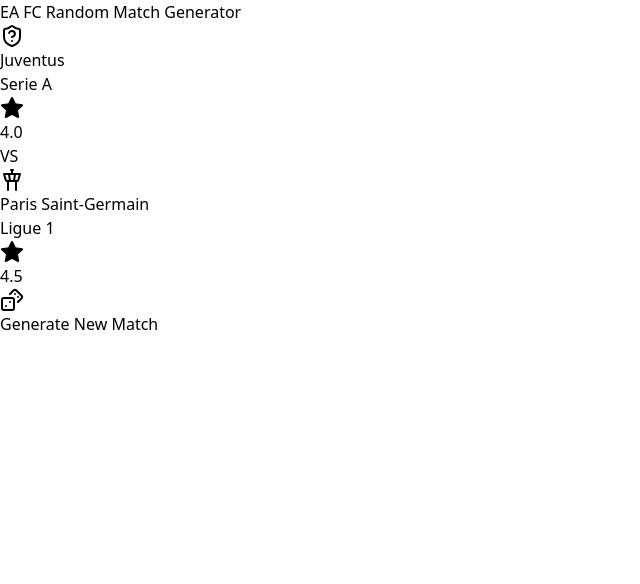
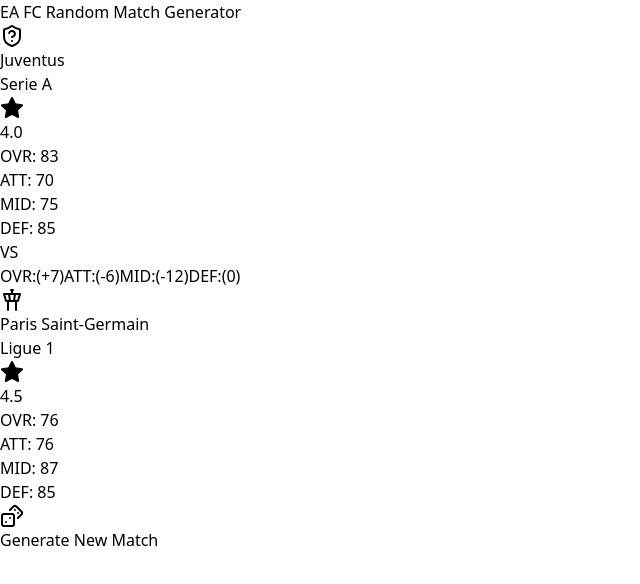
Before and after one commit to Sebastic86/bolt-test, a React (Vite) app: page / in a window 1280 px wide. Shown: the top 584 px of the page, without its empty margins (0-640 px from the left). Built offline with nearby package versions, Linux system fonts and the light colour scheme.

Commit message:
Initial commit

```diff
--- a/src/App.tsx
+++ b/src/App.tsx
@@ -24,6 +24,29 @@
   }
   return [teams[index1], teams[index2]];
 };
+
+// Helper function to format rating difference
+const formatDifference = (diff: number): string => {
+  if (diff > 0) {
+    return `(+${diff})`;
+  } else if (diff < 0) {
+    return `(${diff})`; // Negative sign is already included
+  } else {
+    return `(0)`;
+  }
+};
+
+// Helper function to get color class for difference
+const getDifferenceColor = (diff: number): string => {
+  if (diff > 0) {
+    return 'text-green-600'; // Positive difference
+  } else if (diff < 0) {
+    return 'text-red-600'; // Negative difference
+  } else {
+    return 'text-gray-500'; // No difference
+  }
+};
+
 
 function App() {
   const [teams, setTeams] = useState<Team[]>([]);
@@ -56,6 +79,14 @@
     }
   };
 
+  // Calculate differences if match exists
+  const differences = match ? {
+    overall: match[0].overallRating - match[1].overallRating,
+    attack: match[0].attackRating - match[1].attackRating,
+    midfield: match[0].midfieldRating - match[1].midfieldRating,
+    defend: match[0].defendRating - match[1].defendRating,
+  } : null;
+
   return (
     <div className="min-h-screen bg-gradient-to-br from-blue-100 via-purple-100 to-pink-100 p-4 flex flex-col items-center justify-center">
       <h1 className="text-3xl md:text-4xl font-bold text-gray-800 mb-8 text-center">
@@ -65,19 +96,36 @@
       {loading && <p className="text-gray-600">Loading teams...</p>}
       {error && <p className="text-red-600 bg-red-100 p-3 rounded">{error}</p>}
 
-      {!loading && !error && match && (
-        <div className="w-full max-w-3xl mb-8">
-          <div className="flex flex-col md:flex-row items-center justify-center gap-6 md:gap-10">
+      {!loading && !error && match && differences && (
+        <div className="w-full max-w-4xl mb-8"> {/* Increased max-width slightly */}
+          <div className="flex flex-col md:flex-row items-center justify-center gap-4 md:gap-8"> {/* Adjusted gap */}
             {/* Team 1 Card */}
-            <div className="w-full md:w-1/2">
+            <div className="w-full md:w-auto">
               <TeamCard team={match[0]} />
             </div>
 
-            {/* VS Separator */}
-            <div className="text-2xl font-bold text-gray-700 my-4 md:my-0">VS</div>
+            {/* VS Separator & Differences */}
+            <div className="flex flex-col items-center my-4 md:my-0 gap-2">
+              <div className="text-2xl font-bold text-gray-700">VS</div>
+              {/* Rating Differences Display */}
+              <div className="grid grid-cols-2 gap-x-4 gap-y-1 text-xs text-center font-medium">
+                 {/* Overall Diff */}
+                 <span className="text-right text-gray-600">OVR:</span>
+                 <span className={`text-left ${getDifferenceColor(differences.overall)}`}>{formatDifference(differences.overall)}</span>
+                 {/* Attack Diff */}
+                 <span className="text-right text-gray-600">ATT:</span>
+                 <span className={`text-left ${getDifferenceColor(differences.attack)}`}>{formatDifference(differences.attack)}</span>
+                 {/* Midfield Diff */}
+                 <span className="text-right text-gray-600">MID:</span>
+                 <span className={`text-left ${getDifferenceColor(differences.midfield)}`}>{formatDifference(differences.midfield)}</span>
+                 {/* Defend Diff */}
+                 <span className="text-right text-gray-600">DEF:</span>
+                 <span className={`text-left ${getDifferenceColor(differences.defend)}`}>{formatDifference(differences.defend)}</span>
+              </div>
+            </div>
 
             {/* Team 2 Card */}
-            <div className="w-full md:w-1/2">
+            <div className="w-full md:w-auto">
               <TeamCard team={match[1]} />
             </div>
           </div>
--- a/src/components/TeamCard.tsx
+++ b/src/components/TeamCard.tsx
@@ -13,19 +13,62 @@
   return IconComponent || LucideIcons.ShieldQuestion; // Default icon if not found
 };
 
+// Helper function to get rating color classes
+const getRatingClasses = (rating: number): string => {
+  if (rating > 85) {
+    return 'bg-emerald-100 text-emerald-800'; // Very High
+  } else if (rating > 80) {
+    return 'bg-green-100 text-green-800'; // High
+  } else if (rating > 75) {
+    return 'bg-lime-100 text-lime-800'; // Good
+  } else if (rating > 70) {
+    return 'bg-yellow-100 text-yellow-800'; // Average
+  } else {
+    return 'bg-red-100 text-red-800'; // Below Average
+  }
+};
+
 const TeamCard: React.FC<TeamCardProps> = ({ team }) => {
   const Icon = getIcon(team.logoIconName);
 
   return (
-    <div className="bg-white rounded-lg shadow-md p-4 w-full max-w-xs mx-auto text-center border border-gray-200">
-      <div className="flex justify-center items-center mb-3 h-16">
-         <Icon className="w-12 h-12 text-blue-600" />
+    <div className="bg-white rounded-lg shadow-md p-4 w-full max-w-sm mx-auto border border-gray-200 flex items-center space-x-4">
+      {/* Left Side: Logo */}
+      <div className="flex-shrink-0">
+        <Icon className="w-16 h-16 text-blue-600" />
       </div>
-      <h3 className="text-lg font-semibold mb-1 truncate">{team.name}</h3>
-      <p className="text-sm text-gray-600 mb-2">{team.league}</p>
-      <div className="flex justify-center items-center text-yellow-500">
-        <LucideIcons.Star className="w-4 h-4 mr-1" fill="currentColor" />
-        <span className="text-sm font-medium">{team.rating.toFixed(1)}</span>
+
+      {/* Right Side: Details */}
+      <div className="flex-grow min-w-0"> {/* Added min-w-0 for better truncation */}
+        <h3 className="text-lg font-semibold mb-0.5 truncate text-gray-800">{team.name}</h3>
+        <p className="text-sm text-gray-500 mb-1 truncate">{team.league}</p>
+
+        {/* Star Rating & Overall */}
+        <div className="flex items-center space-x-2 mb-2">
+          <div className="flex items-center text-yellow-500">
+            <LucideIcons.Star className="w-4 h-4 mr-1" fill="currentColor" />
+            <span className="text-sm font-medium">{team.rating.toFixed(1)}</span>
+          </div>
+          <div className="text-sm text-gray-700 bg-gray-100 px-1.5 py-0.5 rounded">
+            <span className="font-semibold">OVR:</span> {team.overallRating}
+          </div>
+        </div>
+
+        {/* Attack, Midfield, Defend Ratings */}
+        <div className="grid grid-cols-3 gap-2 text-xs text-center">
+          {/* Attack Rating */}
+          <div className={`${getRatingClasses(team.attackRating)} p-1 rounded`}>
+            <span className="font-semibold block sm:inline">ATT:</span> {team.attackRating}
+          </div>
+          {/* Midfield Rating */}
+          <div className={`${getRatingClasses(team.midfieldRating)} p-1 rounded`}>
+            <span className="font-semibold block sm:inline">MID:</span> {team.midfieldRating}
+          </div>
+          {/* Defend Rating */}
+          <div className={`${getRatingClasses(team.defendRating)} p-1 rounded`}>
+            <span className="font-semibold block sm:inline">DEF:</span> {team.defendRating}
+          </div>
+        </div>
       </div>
     </div>
   );
--- a/src/data/teams.ts
+++ b/src/data/teams.ts
@@ -2,14 +2,14 @@
 import { Team } from '../types';
 
 export const mockTeams: Team[] = [
-  { id: '1', name: 'Manchester City', league: 'Premier League', rating: 5.0, logoIconName: 'ShieldCheck' },
-  { id: '2', name: 'Real Madrid', league: 'La Liga', rating: 5.0, logoIconName: 'Crown' },
-  { id: '3', name: 'Bayern Munich', league: 'Bundesliga', rating: 5.0, logoIconName: 'Mountain' },
-  { id: '4', name: 'Paris Saint-Germain', league: 'Ligue 1', rating: 4.5, logoIconName: 'TowerControl' },
-  { id: '5', name: 'Liverpool', league: 'Premier League', rating: 4.5, logoIconName: 'Bird' },
-  { id: '6', name: 'Inter Milan', league: 'Serie A', rating: 4.5, logoIconName: 'Snake' },
-  { id: '7', name: 'FC Barcelona', league: 'La Liga', rating: 4.5, logoIconName: 'Grape' },
-  { id: '8', name: 'Arsenal', league: 'Premier League', rating: 4.5, logoIconName: 'Cannon' },
-  { id: '9', name: 'Borussia Dortmund', league: 'Bundesliga', rating: 4.0, logoIconName: 'Bee' },
-  { id: '10', name: 'Juventus', league: 'Serie A', rating: 4.0, logoIconName: 'Zebra' }, // Placeholder icon
+  { id: '1', name: 'Manchester City', league: 'Premier League', rating: 5.0, logoIconName: 'ShieldCheck', overallRating: 70, attackRating: 93, midfieldRating: 91, defendRating: 90 },
+  { id: '2', name: 'Real Madrid', league: 'La Liga', rating: 5.0, logoIconName: 'Crown', overallRating: 91, attackRating: 70, midfieldRating: 90, defendRating: 89 },
+  { id: '3', name: 'Bayern Munich', league: 'Bundesliga', rating: 5.0, logoIconName: 'Mountain', overallRating: 90, attackRating: 91, midfieldRating: 89, defendRating: 88 },
+  { id: '4', name: 'Paris Saint-Germain', league: 'Ligue 1', rating: 4.5, logoIconName: 'TowerControl', overallRating: 76, attackRating: 76, midfieldRating: 87, defendRating: 85 },
+  { id: '5', name: 'Liverpool', league: 'Premier League', rating: 4.5, logoIconName: 'Bird', overallRating: 89, attackRating: 90, midfieldRating: 88, defendRating: 87 },
+  { id: '6', name: 'Inter Milan', league: 'Serie A', rating: 4.5, logoIconName: 'Snake', overallRating: 87, attackRating: 88, midfieldRating: 82, defendRating: 87 },
+  { id: '7', name: 'FC Barcelona', league: 'La Liga', rating: 4.5, logoIconName: 'Grape', overallRating: 86, attackRating: 87, midfieldRating: 81, defendRating: 84 },
+  { id: '8', name: 'Arsenal', league: 'Premier League', rating: 4.5, logoIconName: 'Cannon', overallRating: 85, attackRating: 86, midfieldRating: 81, defendRating: 84 },
+  { id: '9', name: 'Borussia Dortmund', league: 'Bundesliga', rating: 4.0, logoIconName: 'Bee', overallRating: 84, attackRating: 20, midfieldRating: 83, defendRating: 71 },
+  { id: '10', name: 'Juventus', league: 'Serie A', rating: 4.0, logoIconName: 'Zebra', overallRating: 83, attackRating: 70, midfieldRating: 75, defendRating: 85 },
 ];
--- a/src/types.ts
+++ b/src/types.ts
@@ -2,6 +2,10 @@
   id: string;
   name: string;
   league: string;
-  rating: number; // e.g., 4.5, 5.0
+  rating: number; // Star rating (e.g., 4.5, 5.0)
   logoIconName: string; // Name of the Lucide icon (e.g., 'ShieldCheck', 'Zap')
+  overallRating: number; // e.g., 85, 90
+  attackRating: number; // e.g., 88, 92
+  midfieldRating: number; // e.g., 82, 87
+  defendRating: number; // e.g., 80, 85
 }
```
